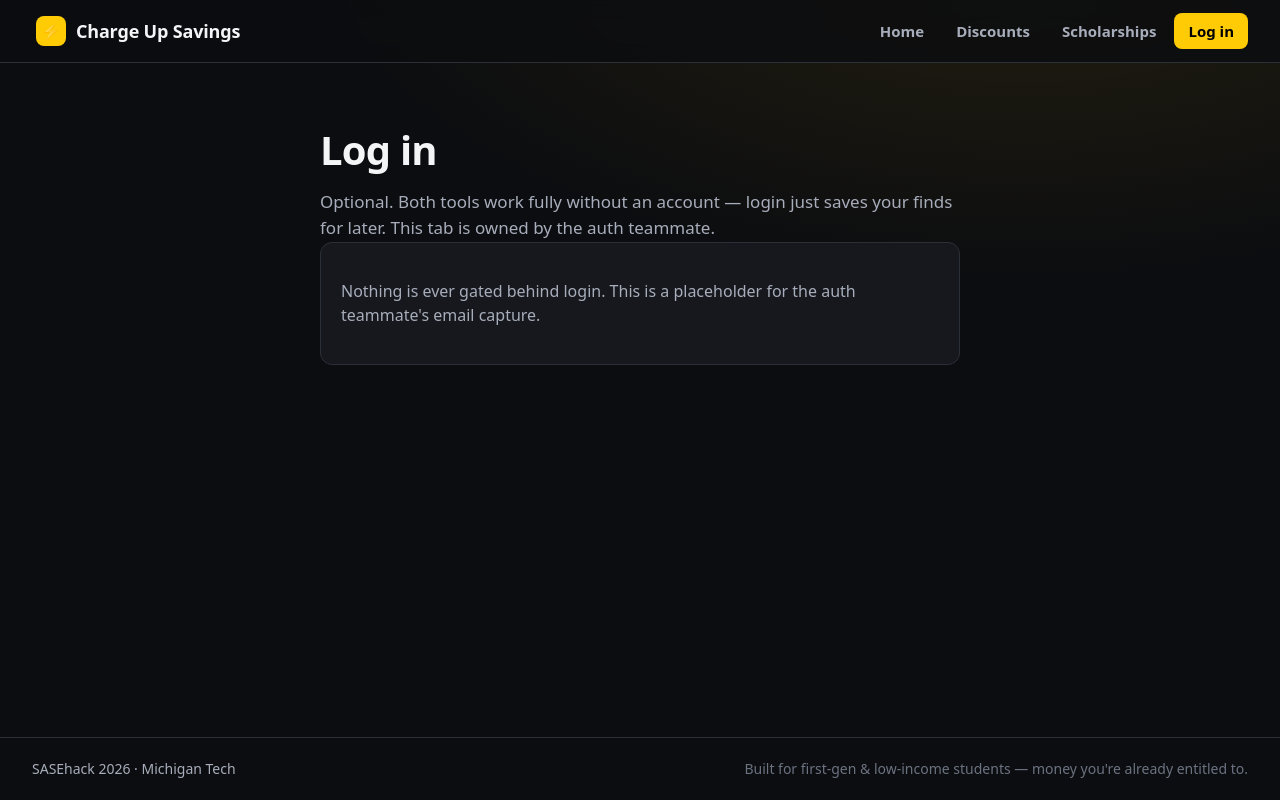
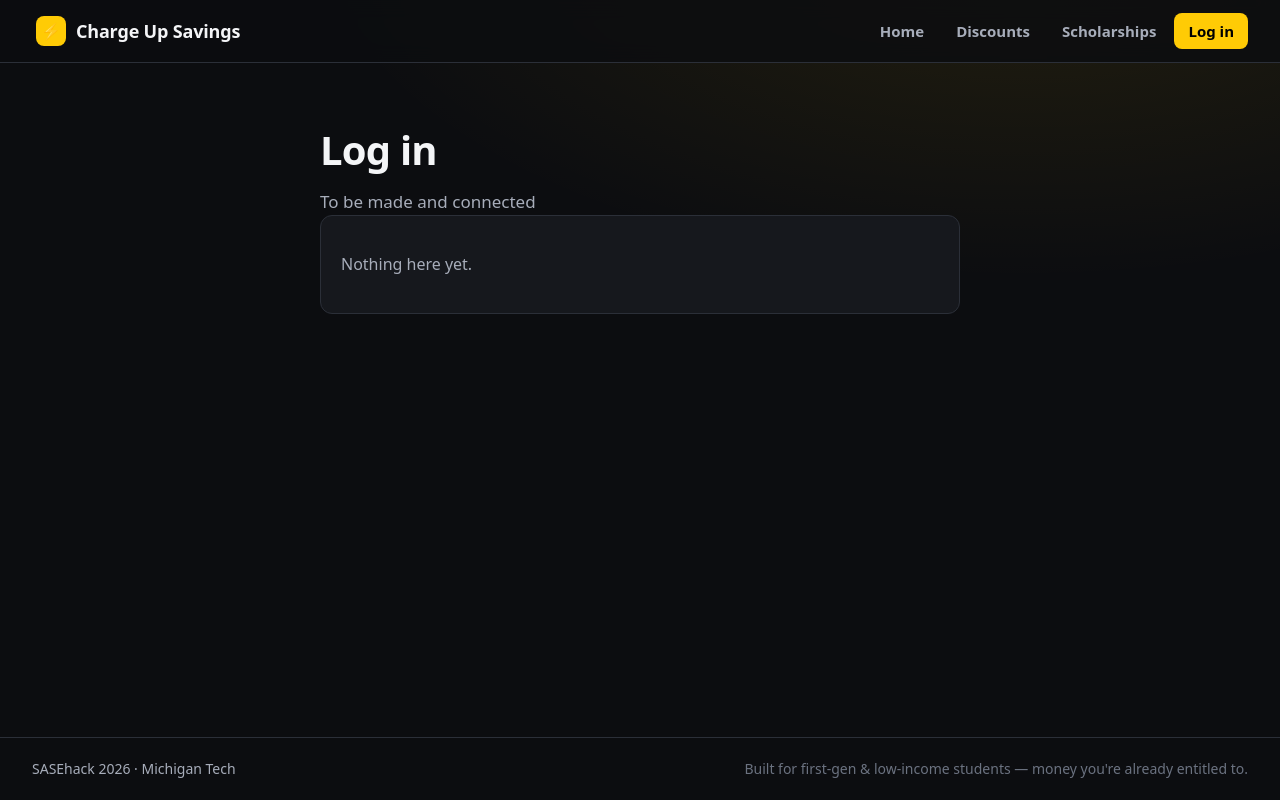
Before and after one commit to adamchristley/SaseHack, a React (Vite) app: page / in a window 1280 px wide. Both pictures are taken after a click on the button "Log in". Built offline with nearby package versions, Linux system fonts and the light colour scheme.

Commit message:
updated login txt

```diff
--- a/src/App.jsx
+++ b/src/App.jsx
@@ -60,11 +60,10 @@ function LoginStub() {
     <section className="wrap narrow">
       <h1 className="h1">Log in</h1>
       <p className="lead">
-        Optional. Both tools work fully without an account — login just saves your
-        finds for later. This tab is owned by the auth teammate.
+        To be made and connected
       </p>
       <div className="panel muted-panel">
-        <p>Nothing is ever gated behind login. This is a placeholder for the auth teammate's email capture.</p>
+        <p>Nothing here yet.</p>
       </div>
     </section>
   )
```
